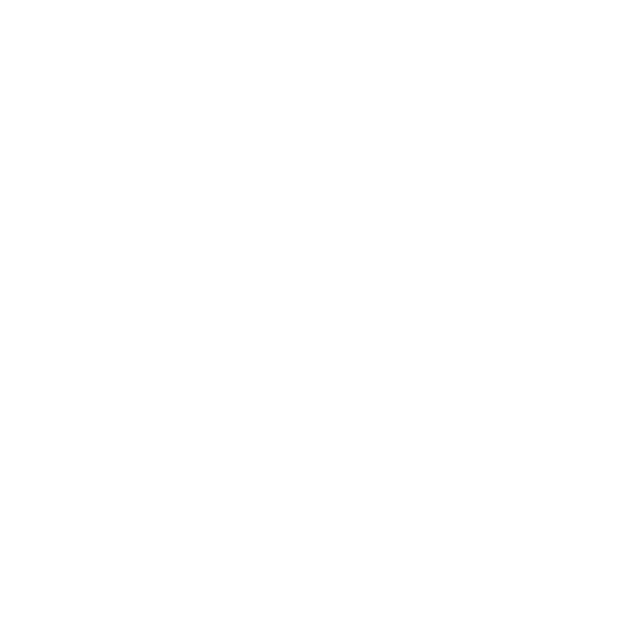
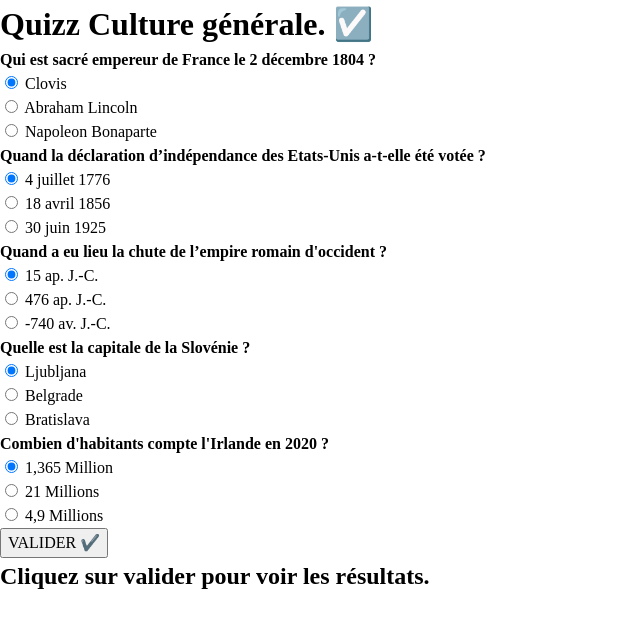
Before and after one commit to herveNkb/Js_quizz, a plain HTML site: page index.html in a window 1280 px wide. Shown: the whole page, without its empty margins (0-640 px from the left). Drawn offline with Linux system fonts and the light colour scheme.

Commit message:
feat(HTML): general structure Setting up of the HTML structure.

```diff
--- a/index.html
+++ b/index.html
@@ -14,9 +14,103 @@
     <title>Quizzzzz</title>
     <link rel="stylesheet" href="css/reset.css">
     <link rel="stylesheet" href="css/style.css">
+<!--  Fonts Google -->
+    <link rel="preconnect" href="https://fonts.googleapis.com">
+    <link rel="preconnect" href="https://fonts.gstatic.com" crossorigin>
+    <link href="https://fonts.googleapis.com/css2?family=Open+Sans:wght@300;400;500;600;700;800&family=Roboto:wght@100;300;400;500;700;900&display=swap" rel="stylesheet">
 </head>
 <body>
 
+<h1>
+    <span>Quizz</span>
+    Culture générale. ☑️
+</h1>
+
+<div class="global-container">
+    <form class="quiz-form">
+        <div class="question-block">
+            <h4>Qui est sacré empereur de France le 2 décembre 1804 ?</h4>
+            <div>
+                <input type="radio" id="Clovis" name="q1" value="a" checked/>
+                <label for="Clovis">Clovis</label>
+            </div>
+            <div>
+                <input type="radio" id="Lincoln" name="q1" value="b"/>
+                <label for="Lincoln">Abraham Lincoln</label>
+            </div>
+            <div>
+                <input type="radio" id="Bonaparte" name="q1" value="c"/>
+                <label for="Bonaparte">Napoleon Bonaparte</label>
+            </div>
+        </div>
+        <div class="question-block">
+            <h4>Quand la déclaration d’indépendance des Etats-Unis a-t-elle été votée ?</h4>
+            <div>
+                <input type="radio" id="date1" name="q2" value="a" checked/>
+                <label for="date1">4 juillet 1776</label>
+            </div>
+            <div>
+                <input type="radio" id="date2" name="q2" value="b"/>
+                <label for="date2">18 avril 1856</label>
+            </div>
+            <div>
+                <input type="radio" id="date3" name="q2" value="c"/>
+                <label for="date3">30 juin 1925</label>
+            </div>
+        </div>
+        <div class="question-block">
+            <h4>Quand a eu lieu la chute de l’empire romain d'occident ?</h4>
+            <div>
+                <input type="radio" id="date4" name="q3" value="a" checked/>
+                <label for="date4">15 ap. J.-C.</label>
+            </div>
+            <div>
+                <input type="radio" id="date5" name="q3" value="b"/>
+                <label for="date5">476 ap. J.-C.</label>
+            </div>
+            <div>
+                <input type="radio" id="date6" name="q3" value="c"/>
+                <label for="date6">-740 av. J.-C.</label>
+            </div>
+        </div>
+        <div class="question-block">
+            <h4>Quelle est la capitale de la Slovénie ?</h4>
+            <div>
+                <input type="radio" id="Ljubljana" name="q4" value="a" checked/>
+                <label for="Ljubljana">Ljubljana</label>
+            </div>
+            <div>
+                <input type="radio" id="Belgrade" name="q4" value="b"/>
+                <label for="Belgrade">Belgrade</label>
+            </div>
+            <div>
+                <input type="radio" id="Bratislava" name="q4" value="c"/>
+                <label for="Bratislava">Bratislava</label>
+            </div>
+        </div>
+        <div class="question-block">
+            <h4>Combien d'habitants compte l'Irlande en 2020 ?</h4>
+            <div>
+                <input type="radio" id="m1" name="q5" value="a" checked/>
+                <label for="m1">1,365 Million</label>
+            </div>
+            <div>
+                <input type="radio" id="m2" name="q5" value="b"/>
+                <label for="m2">21 Millions</label>
+            </div>
+            <div>
+                <input type="radio" id="m3" name="q5" value="c"/>
+                <label for="m3">4,9 Millions</label>
+            </div>
+        </div>
+        <button type="submit">VALIDER ✔️</button>
+    </form>
+    <div class="results">
+        <h2>Cliquez sur <span>valider</span> pour voir les <span>résultats.</span></h2>
+        <p class="mark"></p>
+        <p class="help"></p>
+    </div>
+</div>
 
 <script src="js/app.js"></script>
 </body>
```
